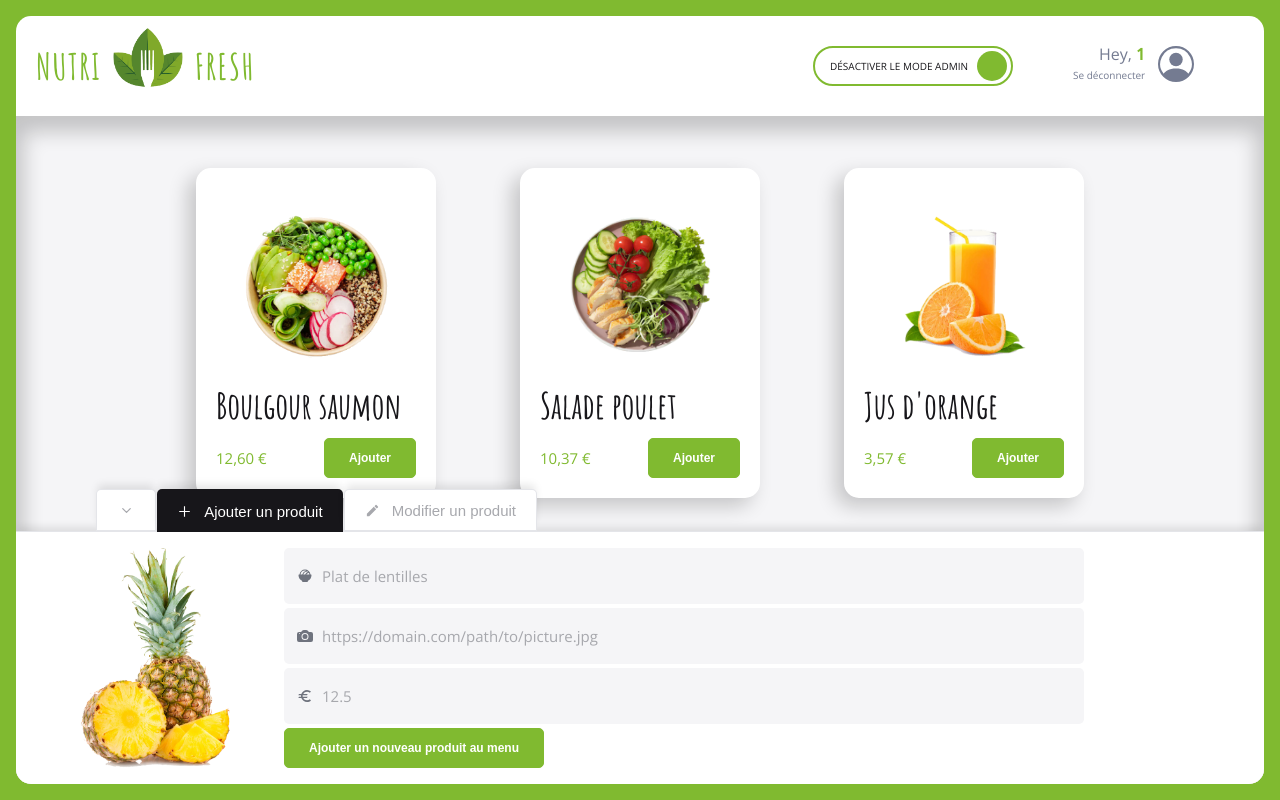
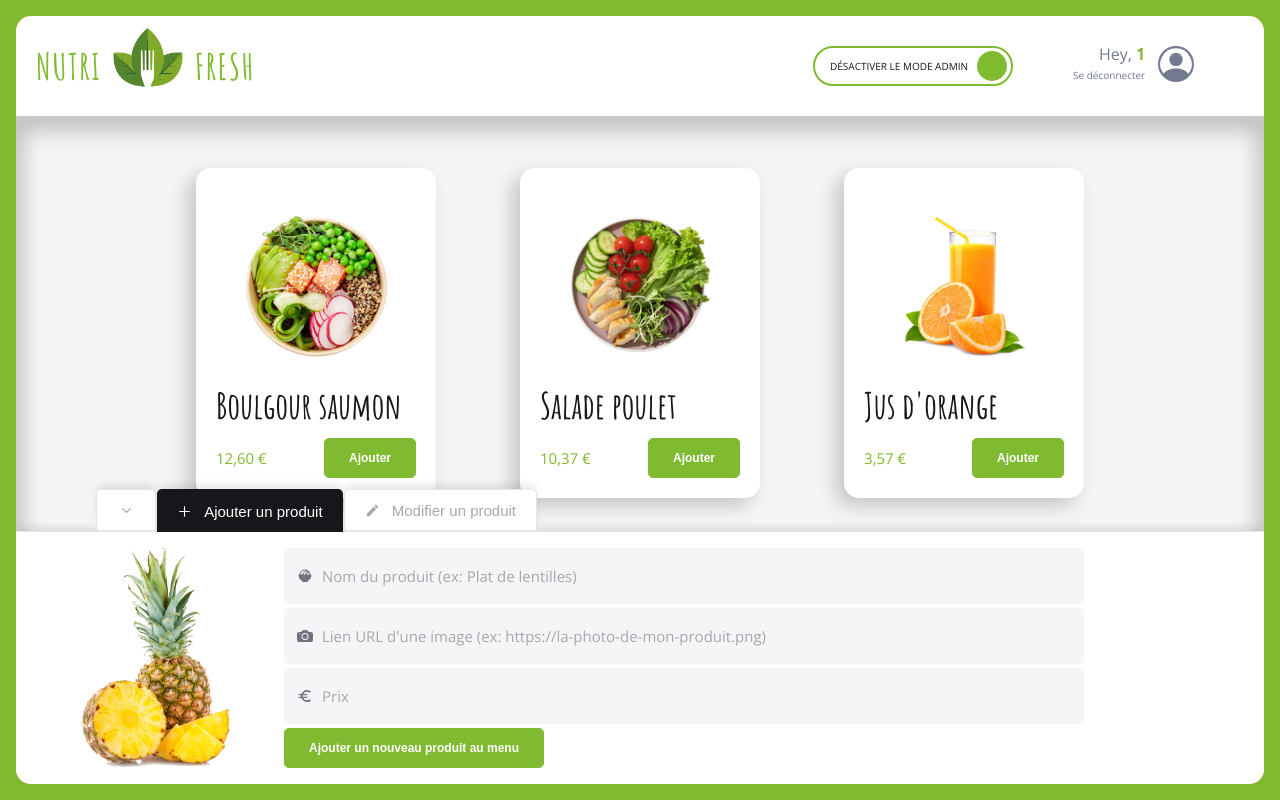
Before and after one commit to simonc56/nutri-fresh, a React (Vite) app: page /order/1 in a window 1280 px wide. Built offline with nearby package versions, Linux system fonts and the light colour scheme.

Commit message:
✨ F08: ORDER > AdminPanel > Show success message when adding a new product

```diff
--- a/src/components/pages/order/AdminPanel/AdminContent/AddForm.scss
+++ b/src/components/pages/order/AdminPanel/AdminContent/AddForm.scss
@@ -16,5 +16,10 @@
     input {
       width: 800px;
     }
+    .action-add {
+      display: flex;
+      align-items: center;
+      gap: theme.spacing(xs);
+    }
   }
 }
--- a/src/components/pages/order/AdminPanel/AdminContent/AddForm.tsx
+++ b/src/components/pages/order/AdminPanel/AdminContent/AddForm.tsx
@@ -1,5 +1,6 @@
 import { FormEvent, useState } from "react";
 import { BsFillCameraFill } from "react-icons/bs";
+import { FiCheck } from "react-icons/fi";
 import { MdOutlineEuro } from "react-icons/md";
 import { PiBowlFoodFill } from "react-icons/pi";
 import { useOrderContext } from "../../../../../context/OrderContext";
@@ -9,6 +10,7 @@ import TextInput from "../../../../reusable-ui/TextInput/TextInput";
 import "./AddForm.scss";
 
 export default function AddForm() {
+  const [successMessage, setSuccessMessage] = useState(false);
   const emptyItem = {
     title: "",
     imageSource: "",
@@ -22,6 +24,11 @@ export default function AddForm() {
     event?.preventDefault();
     addItemToMenu(newItem);
     console.log("Product added!");
+    setSuccessMessage(true);
+    setTimeout(() => {
+      setSuccessMessage(false);
+    }, 2000);
+    setNewItem(emptyItem);
   };
 
   const onChange = (key: string, value: string) => {
@@ -33,18 +40,23 @@ export default function AddForm() {
 
   return (
     <form className="add-product-form" onSubmit={onSubmit}>
-      <img className="image-preview" src="/images/ananas.png" alt="product illustration" />
+      <img
+        className="image-preview"
+        src={newItem.imageSource ? newItem.imageSource : "/images/ananas.png"}
+        alt="product illustration"
+      />
       <div className="input-fields">
         <TextInput
-          placeholder="Plat de lentilles"
+          placeholder="Nom du produit (ex: Plat de lentilles)"
           value={newItem.title || ""}
           setValue={() => {}}
           Icon={<PiBowlFoodFill />}
           className="item-title"
           onChange={(e) => onChange("title", e.target.value)}
+          aria-label="Nom du produit"
         />
         <TextInput
-          placeholder="https://domain.com/path/to/picture.jpg"
+          placeholder="Lien URL d'une image (ex: https://la-photo-de-mon-produit.png)"
           value={newItem.imageSource || ""}
           setValue={() => {}}
           Icon={<BsFillCameraFill />}
@@ -52,7 +64,7 @@ export default function AddForm() {
           onChange={(e) => onChange("imageSource", e.target.value)}
         />
         <TextInput
-          placeholder="12.5"
+          placeholder="Prix"
           value={(newItem.price && newItem.price != 0 && newItem.price.toString(10)) || ""}
           setValue={() => {}}
           Icon={<MdOutlineEuro />}
@@ -60,7 +72,14 @@ export default function AddForm() {
           onChange={(e) => onChange("price", e.target.value)}
           type="number"
         />
-        <PrimaryButton className="submit-button" label="Ajouter un nouveau produit au menu" />
+        <div className="action-add">
+          <PrimaryButton className="submit-button" label="Ajouter un nouveau produit au menu" />
+          {successMessage && (
+            <div className="success-label">
+              <FiCheck /> Ajouté avec succès !
+            </div>
+          )}
+        </div>
       </div>
     </form>
   );
```
